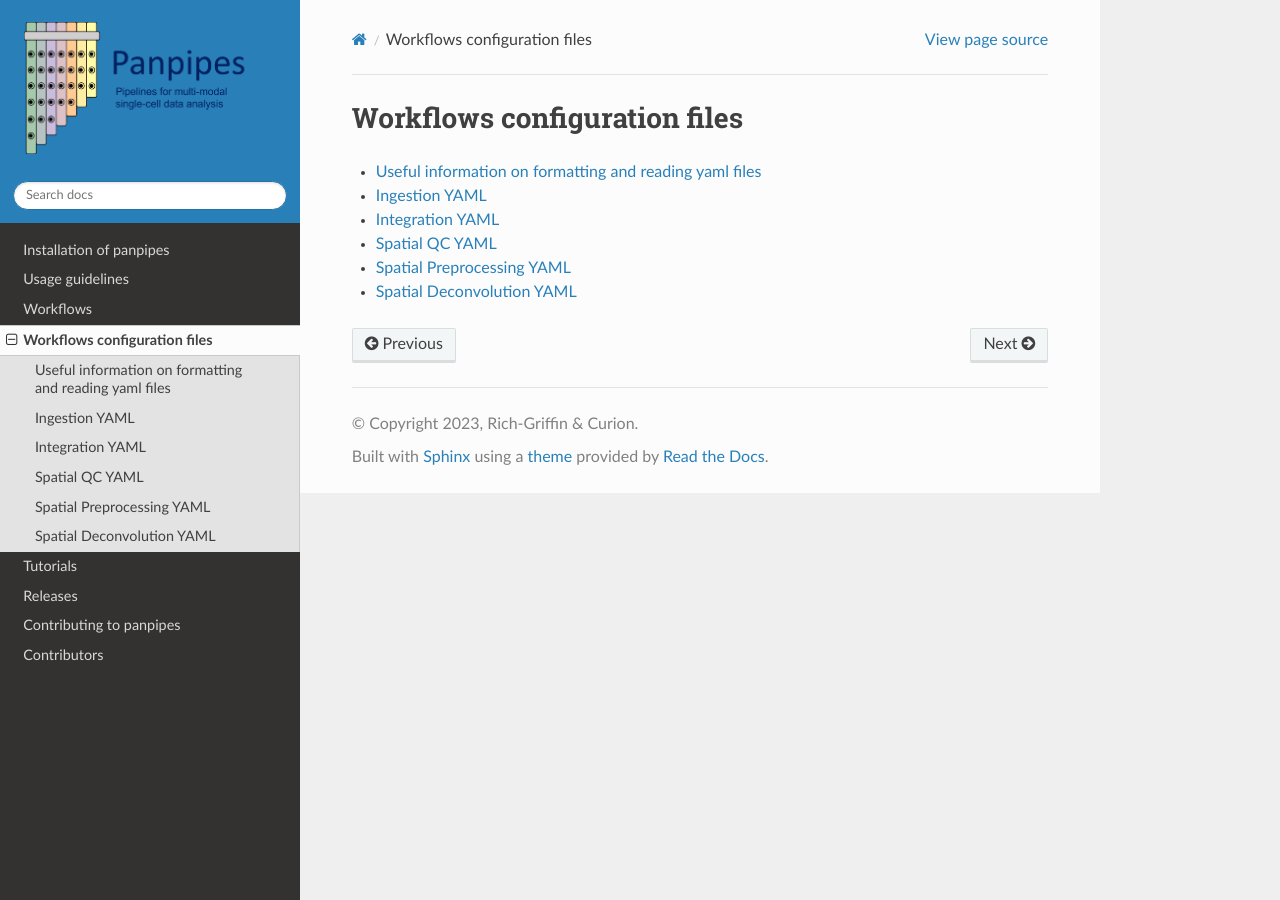
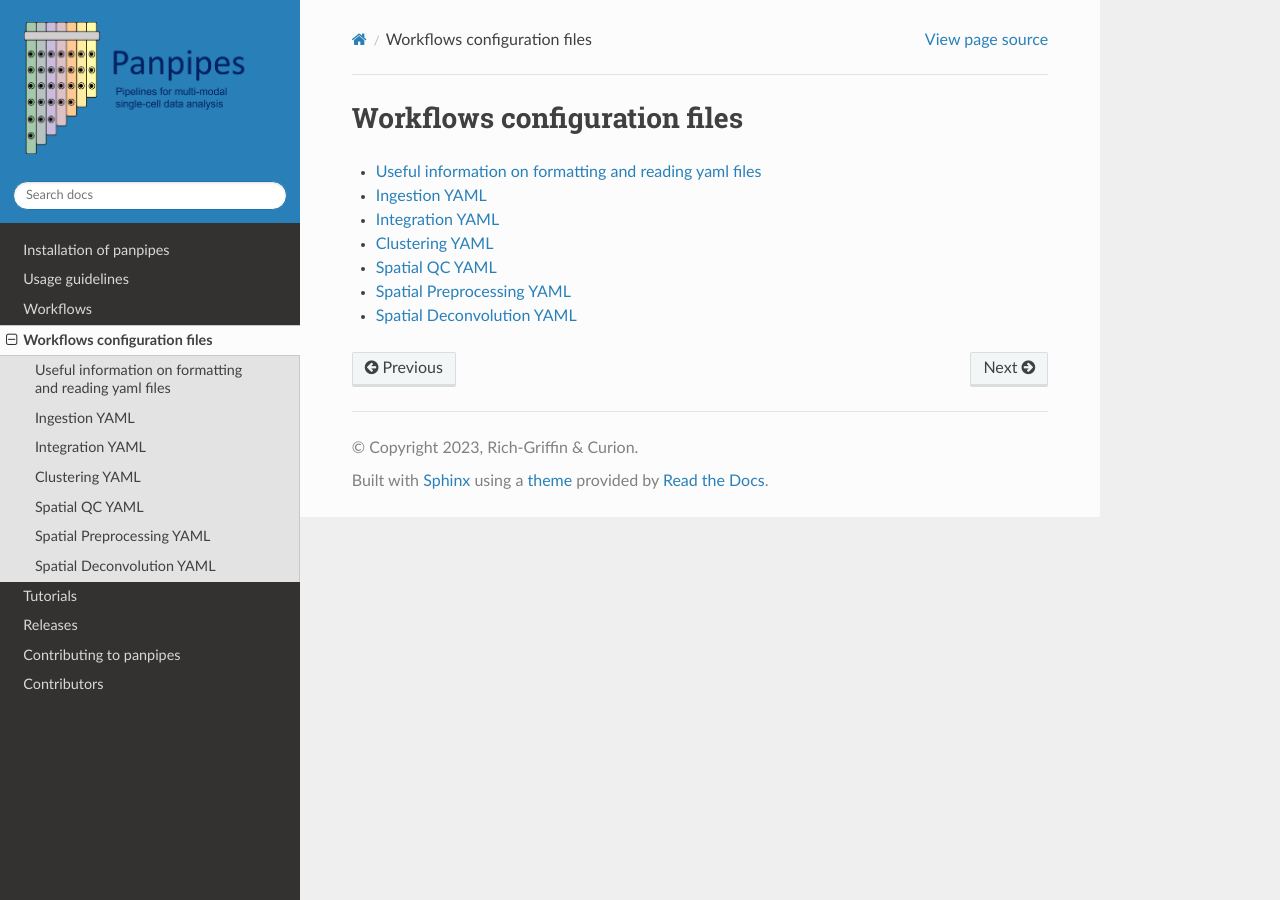
Before and after one commit to bio-la/panpipes-nextflow, a Sphinx documentation site: the page built from docs/yaml_docs/index.rst, in a window 1280 px wide. Built offline with Sphinx 7.4.7 and the Read the Docs theme 2.0.0, drawn with Linux system fonts in a browser that asks for light colours.

Commit message:
added to index to review

```diff
--- a/docs/yaml_docs/index.rst
+++ b/docs/yaml_docs/index.rst
@@ -7,6 +7,7 @@ Workflows configuration files
     useful_info_on_yml
     pipeline_ingestion_yml
     pipeline_integration_yml
+    pipeline_clustering_yml
     spatial_qc
     spatial_preprocess
     spatial_deconvolution
```
